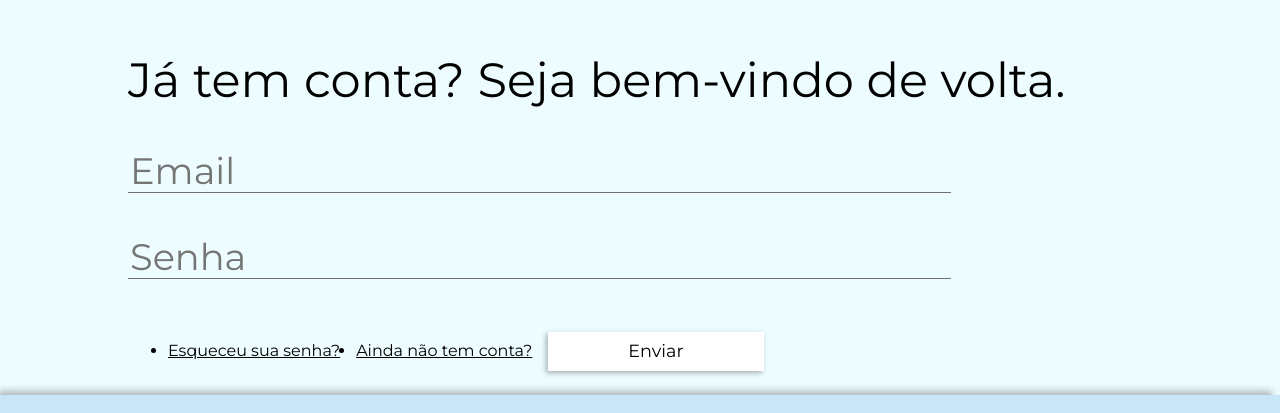
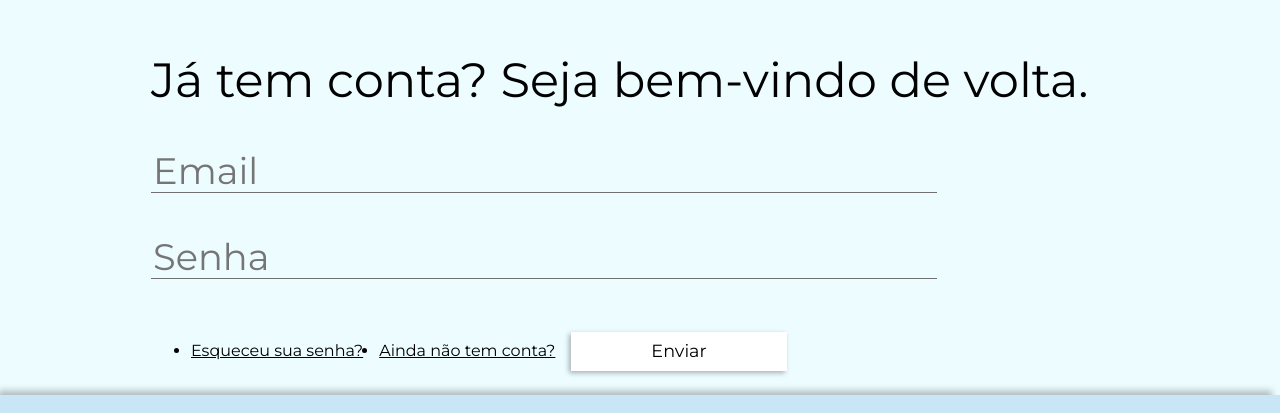
Before and after one commit to Bitencure/Projeto-Bob, a plain HTML site: page login.html in a window 1280 px wide. Shown: the part 751-1164 px from the top of the page. Drawn offline with nearby package versions, Linux system fonts and the light colour scheme.

Commit message:
Corrigi um ID duplicado no form de login e Arrumei a margem que estava diferente entre paginas

```diff
--- a/css/responsive.css
+++ b/css/responsive.css
@@ -4,6 +4,7 @@
     main {
         line-height: 1.1;
         margin: 0 auto;
+
     }
 
     footer {
@@ -13,7 +14,7 @@
     main,
     .nav,
     .footer {
-        padding: .5rem 10%;
+        padding: .5rem 11.8%;
 
     }
 
--- a/login.html
+++ b/login.html
@@ -54,8 +54,8 @@
         </div>
         <div class="login-form">
             <form id="login-input" action="" method="post">
-                <input type="email" name="email" id="" placeholder="Email" required>
-                <input type="password" name="password" id="" placeholder="Senha" required>
+                <input type="email" name="email" placeholder="Email" required>
+                <input type="password" name="password" placeholder="Senha" required>
 
             </form>
         </div>
```
